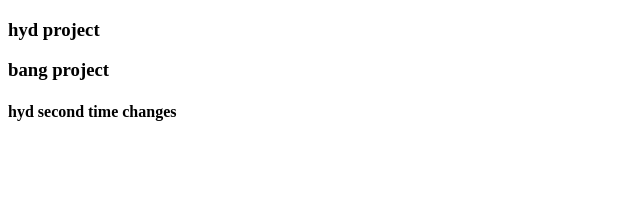
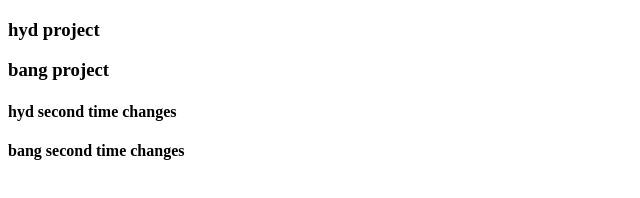
Before and after one commit to BhanusreeJajula/hyd-project, a plain HTML site: page index.html in a window 1280 px wide. Shown: the whole page, without its empty margins (0-640 px from the left). Drawn offline with Linux system fonts and the light colour scheme.

Commit message:
bang changes

```diff
--- a/index.html
+++ b/index.html
@@ -9,5 +9,6 @@
     <h3>hyd project</h3>
     <h3>bang project</h3>
     <h4>hyd second time changes</h4>
+    <h4>bang second time changes</h4>
 </body>
 </html>
```
